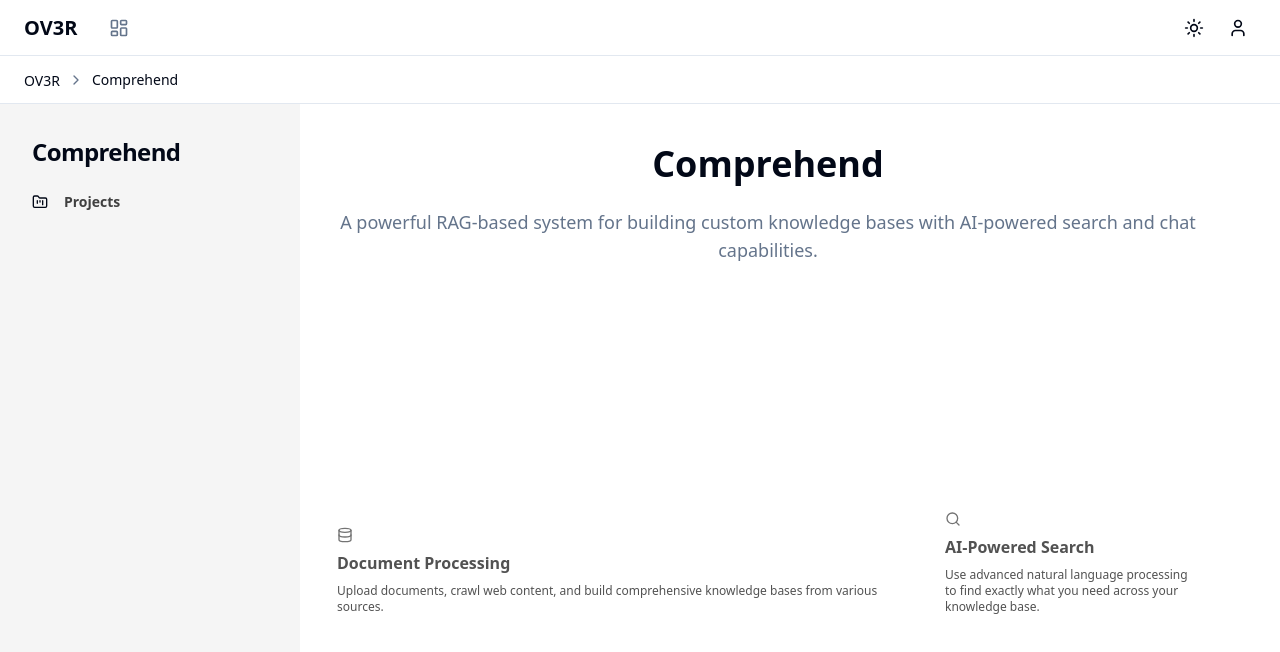
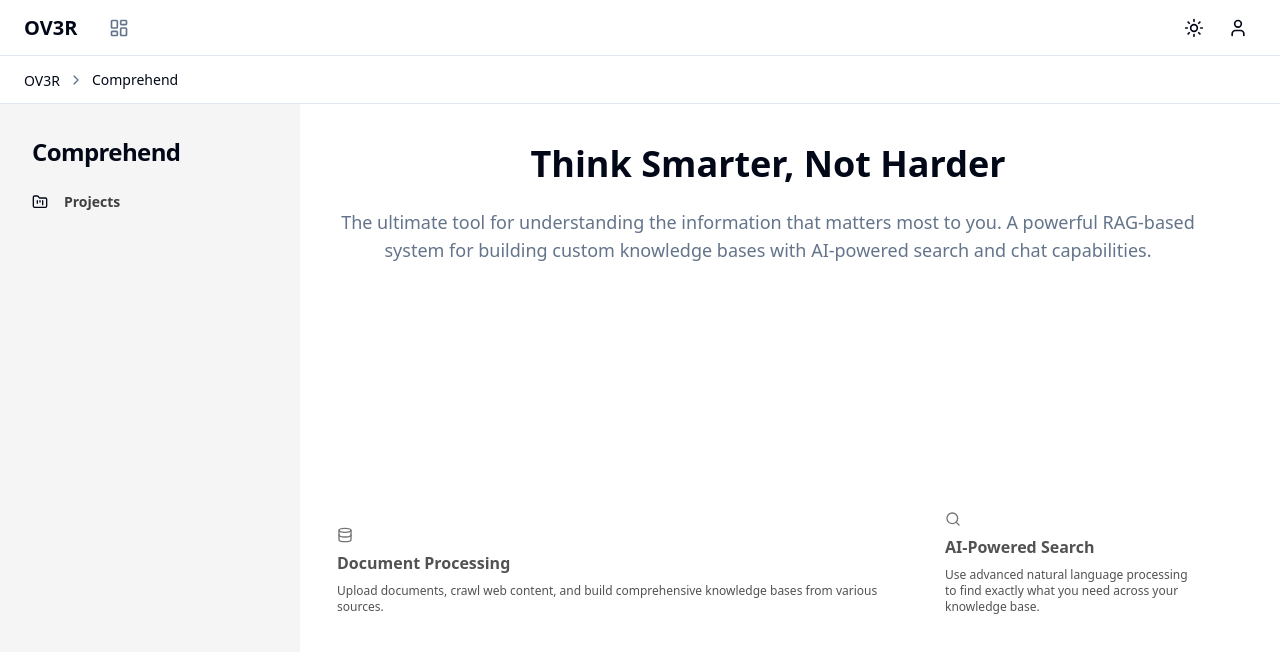
Before and after one commit to kaisewhite/ov3r-web, a Next.js app: page /comprehend in a window 1280 px wide. Shown: the top 652 px of the page. Built offline with nearby package versions, Linux system fonts and the light colour scheme.

Commit message:
updated text

```diff
--- a/app/(app)/comprehend/page.tsx
+++ b/app/(app)/comprehend/page.tsx
@@ -65,10 +65,10 @@ export default function ComprehendPage() {
         <div className="max-w-4xl mx-auto">
           <div className="text-center mb-12">
             <h1 className="text-4xl font-semibold mb-6">
-              Comprehend
+              Think Smarter, Not Harder
             </h1>
             <p className="text-lg text-muted-foreground">
-              A powerful RAG-based system for building custom knowledge bases with AI-powered search and chat capabilities.
+              The ultimate tool for understanding the information that matters most to you. A powerful RAG-based system for building custom knowledge bases with AI-powered search and chat capabilities.
             </p>
           </div>
 
```
